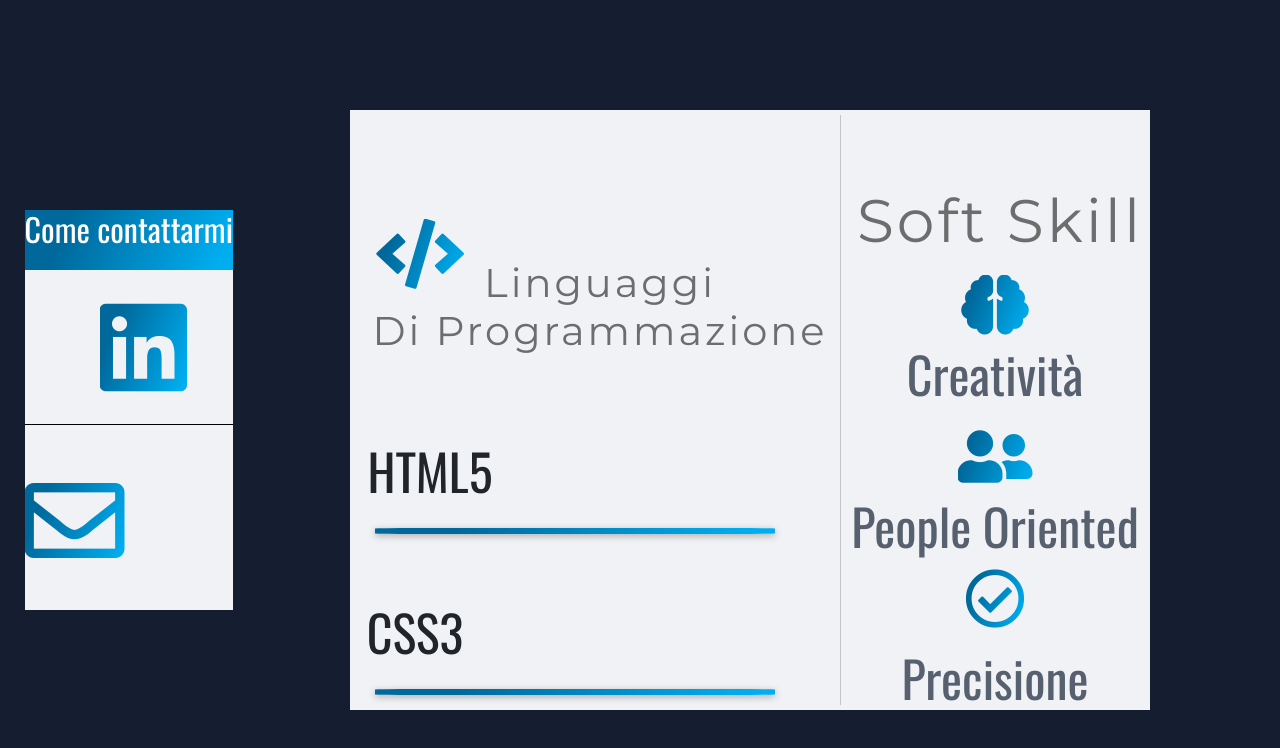
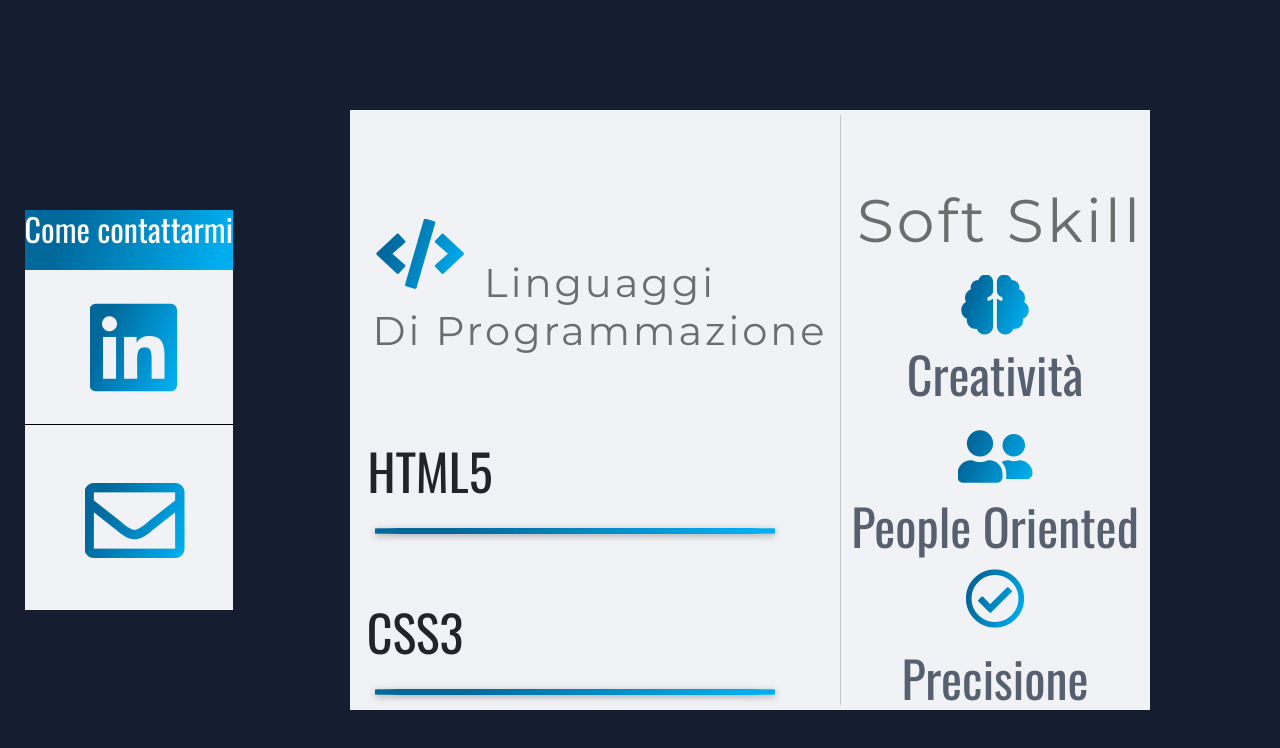
Before and after one commit to CRISSit/cristianocoladarce.github.io, a plain HTML site: page index.html in a window 1280 px wide. Shown: the part 990-1738 px from the top of the page. Drawn offline with nearby package versions, Linux system fonts and the light colour scheme.

Commit message:
Update styling.css

```diff
--- a/styling.css
+++ b/styling.css
@@ -378,7 +378,7 @@ p {
 .fa-linkedin{
     position: relative;
      top:20px;
-    left:75px;
+    left:65px;
     font-size: 100px;
     z-index: -1005;
 
@@ -395,7 +395,7 @@ a .fa-envelope{
 .fa-envelope{
     position: relative;
     top: 60px;
-    left:7<0px;
+    left:60px;
     font-size: 100px;
 }
 .fa-envelope:hover{
```
